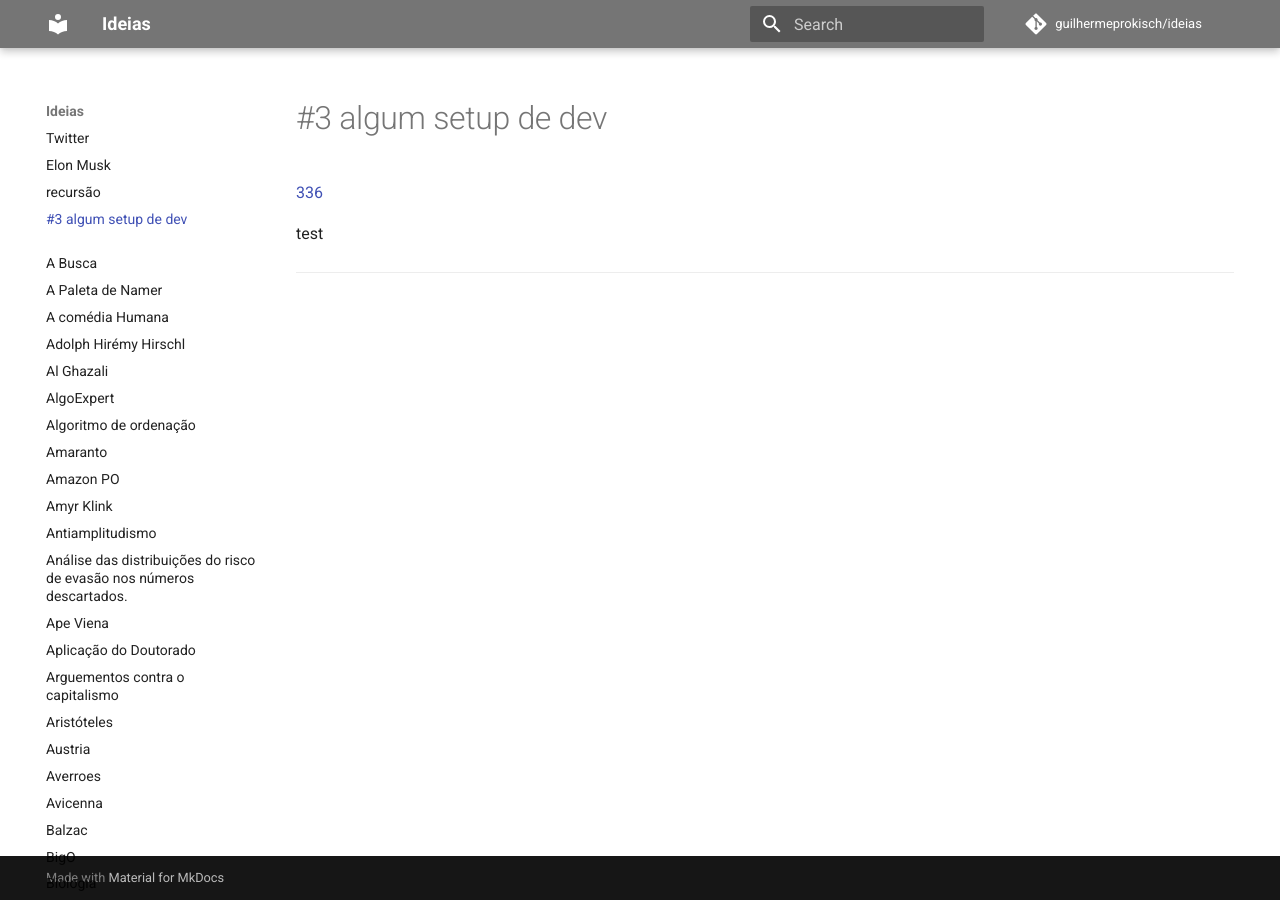
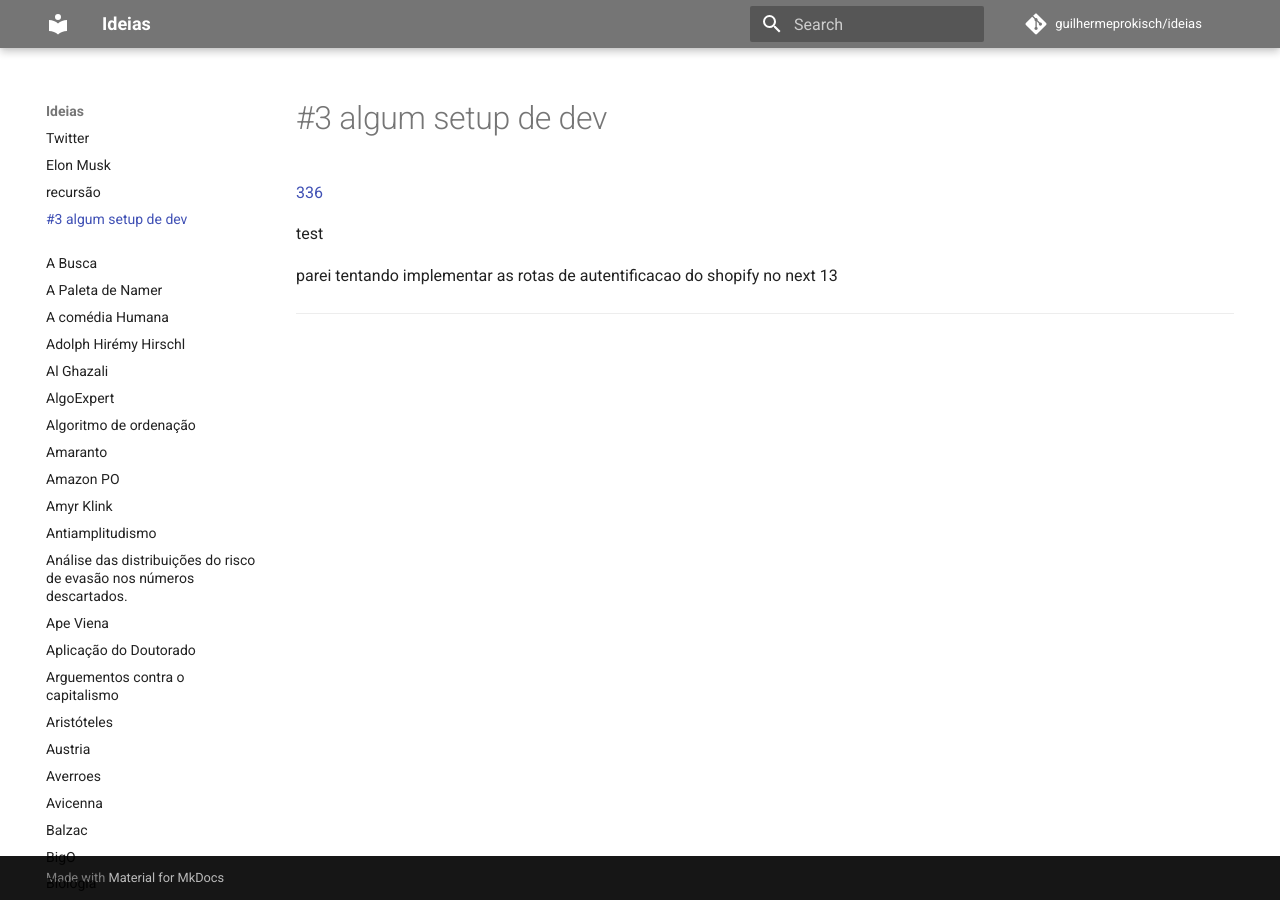
Before and after one commit to guilhermeprokisch/guilherme, an MkDocs documentation site: the page built from docs/#3 algum setup de dev.md, in a window 1280 px wide. Built offline with MkDocs 1.6.1 and Material for MkDocs 9.7.7, drawn with Linux system fonts in a browser that asks for light colours; comment, search, counter and statistics services are not loaded.

Commit message:
Backup all issues

```diff
--- a/docs/#3 algum setup de dev.md
+++ b/docs/#3 algum setup de dev.md
@@ -4,5 +4,6 @@
 test
 
 
+parei tentando implementar as rotas de autentificacao do shopify no next 13
 
 -------------------------------------------------------------------------------
```
